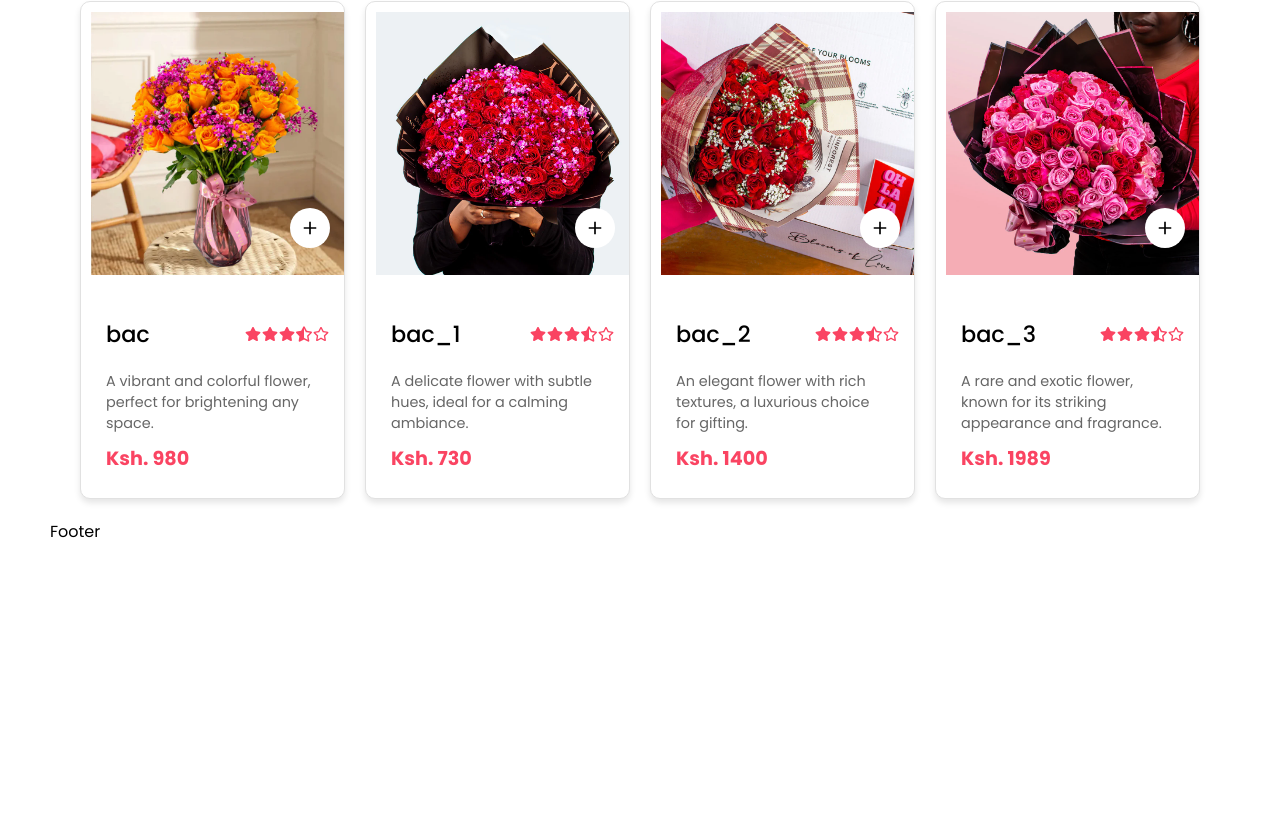
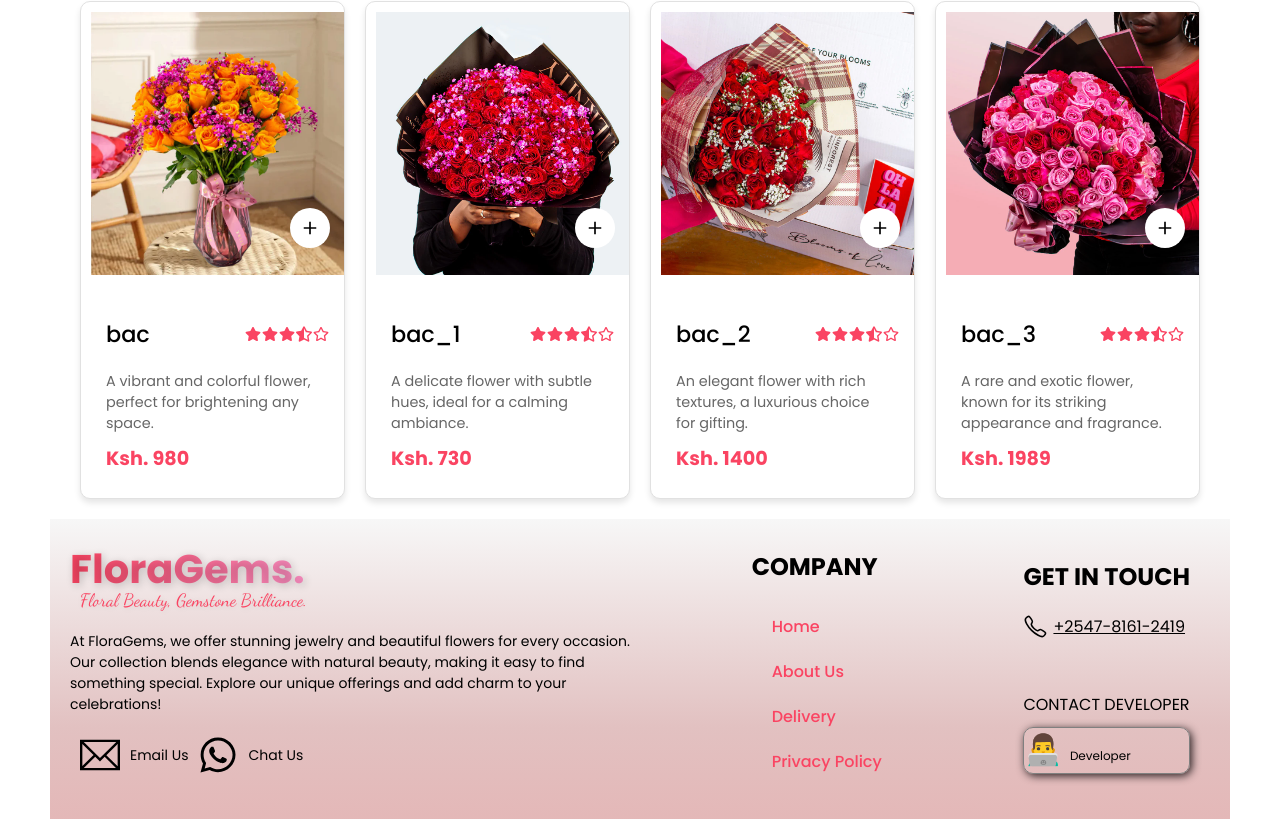
Before and after one commit to alimasoud827/FloraGems, a React (Create React App) app in the folder frontend/: page / in a window 1280 px wide. Shown: the part 1978-2797 px from the top of the page. Before the commit the page ends 2542 px from the top, so only its background shows below. Built offline with nearby package versions, Linux system fonts and the light colour scheme; the HTML template or start-up script is replaced by a standard one.

Commit message:
second commit

```diff
--- a/frontend/src/App.js
+++ b/frontend/src/App.js
@@ -1,4 +1,3 @@
-import './App.css';
 import Body from './body/Body.js';
 import Header from './header/Header';
 import Footer from './Footer/Footer.js';
--- a/frontend/src/Footer/Footer.js
+++ b/frontend/src/Footer/Footer.js
@@ -1,9 +1,58 @@
 import React from 'react'
+import { TfiEmail } from "react-icons/tfi";
+import { FaWhatsapp } from "react-icons/fa";
+import { IoCallOutline } from "react-icons/io5";
+import './footer.css'
 
 const Footer = () => {
   return (
-    <div>Footer</div>
-  )
+    <div className='footer'>
+      <div className='footer-main'>
+        <div className='left-footer'>
+          <div className='logo-container'>
+          <p className='poppins'>FloraGems.</p>
+          <p className='dancing-script'>Floral Beauty, Gemstone Brilliance.</p>
+        </div>
+        <p className='desc-p'>At FloraGems, we offer stunning jewelry and beautiful flowers for every occasion. Our collection blends elegance with natural beauty, making it easy to find something special. Explore our unique offerings and add charm to your celebrations!</p>
+        <div className='socials'>
+          <div className='social-icon'><TfiEmail /><a className='email' href='mailto:floragems@gmail.com'>Email Us</a></div>
+          <div className='social-icon'><FaWhatsapp /><a className='email' href='https://whatapp.com' target='_blank' rel="noopener noreferrer">Chat Us</a></div>
+        </div>
+        </div>
+        <div className='middle-footer'>
+          <h2>COMPANY</h2>
+          <nav>
+            <ul className='nav-links footer-nav'>
+              <li><a href="#home">Home</a></li>
+              <li><a href="#about">About Us</a></li>
+              <li><a href="#delivery">Delivery</a></li>
+              <li><a href="#policy">Privacy Policy</a></li>
+            </ul>
+          </nav>
+        </div>
+        <div className='right-footer'>
+          <div>
+            <h2>GET IN TOUCH</h2>
+            <div className='cont'><IoCallOutline className='tell-icon' /><p>+2547-8161-2419</p></div>
+          </div>
+          <div className='dev'>
+            <p>CONTACT DEVELOPER</p>
+            <div className='dev-icon'>👨‍💻 <p>Developer</p></div>
+            <div class="developer-info">
+              <p>Developed by<strong>Ali Masoud</strong></p>
+              <a href="https://github.com/alimasoud827" target="_blank" rel="noopener noreferrer" className='dev-icons'>alimasoud827@gmail.com</a>
+              <a href="https://github.com/alimasoud827" target="_blank" rel="noopener noreferrer" className='dev-icons'>👨‍💻 GitHub</a>
+            </div>
+          </div>
+        </div>
+      </div>
+      <div className='line'>
+      </div>
+      <div className='copy-right'>
+        <p>Copyright 2024 © FloraGems - All Rights Reserved</p>
+      </div>
+    </div>
+  );
 }
 
 export default Footer
--- /dev/null
+++ b/frontend/src/Footer/footer.css
@@ -0,0 +1,134 @@
+.footer{
+  display: grid;
+  background: linear-gradient(to bottom, #f7f7f7, #e2c1c1,#e6acac);
+}
+.footer-main{
+  display: flex;
+  justify-content: space-between;
+}
+.left-footer{
+  width: 600px;
+  margin: 0;
+}
+.left-footer .logo-container{
+  margin-top: 10px;
+}
+.desc-p{
+  font-size: 14px;
+  line-height: normal;
+}
+.left-footer .socials{
+  display: flex;
+}
+.left-footer .socials .social-icon{
+  display: flex;
+  align-items: center;
+  border-radius: 50%;
+  font-size: 40px;
+  margin: 0;
+}
+.email{
+  font-size: 14px;
+  text-decoration: none;
+  margin: 0;
+  color: black;
+  transition: all 0.4s;
+}
+.email:hover{
+  text-decoration: underline;
+  color: #fa4462;
+}
+.middle-footer{
+  display: flex;
+  flex-direction: column;
+  align-items: start;
+}
+.footer-nav{
+  display: flex;
+  flex-direction: column;
+  align-items: start;
+  gap: 0;
+  margin: 0;
+  padding: 0;
+}
+.right-footer{
+  position: relative;
+  display: flex;
+  flex-direction: column;
+  justify-content: space-between;
+}
+.right-footer .cont{
+  display: inline-flex;
+  gap: 5px;
+}
+
+.right-footer .cont p{
+  margin: 0;
+  text-decoration: underline;
+}
+.right-footer .cont .tell-icon{
+  font-size: 25px;
+  margin: 0;
+}
+.right-footer .dev a{
+  text-decoration: underline;
+  padding: 0;
+  color: rgb(90, 85, 85);
+}
+.line{
+  height: 20px;
+  width: 80%;
+  border-bottom: solid 1px black;
+  margin-bottom: 30px;
+  margin-left: 120px;
+}
+.copy-right{
+  display: flex;
+  align-items: center;
+  justify-content: center;
+}
+.copy-right{
+  font-size: 14px;
+}
+.dev-icon{
+  font-size: 30px;
+  border: solid 1px grey;
+  border-radius: 10px;
+  box-shadow: 2px 2px 8px #2d2224;
+  color: #fa4462;
+  cursor: pointer;
+}
+.dev-icon p{
+  font-size: 12px;
+  display: inline;
+  margin: 0;
+  color: black;
+}
+.dev {
+  position: relative;
+}
+.developer-info {
+  bottom: 50px;
+  position: absolute;
+  background-color: #fff;
+  color: #333;
+  padding: 10px;
+  border-radius: 5px;
+  border: 1px solid #fa4462;
+  transition: opacity 1.0s ease, visibility 1.0s ease;
+  box-shadow: 0 4px 8px rgba(0, 0, 0, 0.2);
+  opacity: 0;
+}
+.dev:hover .developer-info{
+  display: block;
+  opacity: 1;
+}
+.dev-icons{
+  text-decoration: none;
+  color: black;
+  font-size: 14px;
+  cursor: pointer;
+}
+.dev .dev-icons:hover{
+  color: #fa4462;
+}
```
Also changed, not shown: frontend/src/App.css (deleted), frontend/src/body/OneColl.js (deleted).
